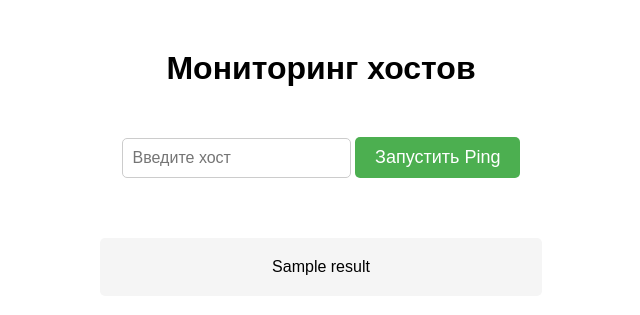
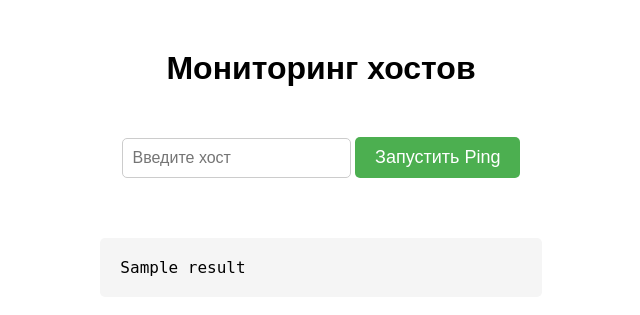
Before and after one commit to ponomarev-prime/flask_desk, a Flask app: template templates/index.html in a window 1280 px wide. Shown: the top 315 px of the page, without its empty margins (319-959 px from the left). Run offline with Flask 3, Linux system fonts and the light colour scheme; the template is opened without the code that fills it: most values are stand-ins (such as "Sample title", 1, 10 or a date in 2020).

Commit message:
after init

```diff
--- a/static/style.css
+++ b/static/style.css
@@ -36,7 +36,8 @@ button[type="submit"]:hover {
 .output-container {
     display: flex;
     flex-wrap: wrap;
-    justify-content: center;
+    justify-content: center; /* Изменение выравнивания на центр контейнера */
+    align-items: flex-start; /* Изменение выравнивания на начало контейнера */
     margin-top: 50px;
 }
 
@@ -46,6 +47,9 @@ button[type="submit"]:hover {
     padding: 20px;
     background-color: #f5f5f5;
     border-radius: 5px;
+    font-family: monospace; /* Изменение шрифта на моноширинный */
     font-size: 16px;
+    white-space: pre-wrap; /* Поддержка переносов строк */
     overflow-x: auto;
+    text-align: left; /* Изменение выравнивания текста на лево */
 }
```
Also changed, not shown: .gitcontent/flask_desk.png (added), README.md, 1 other file.
